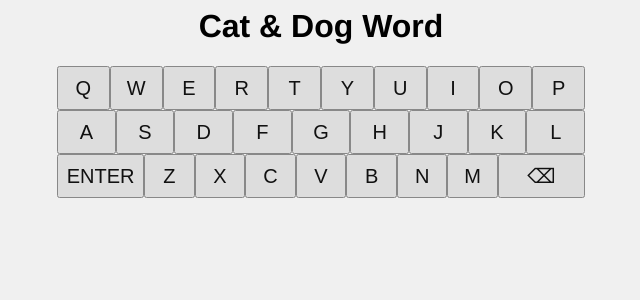
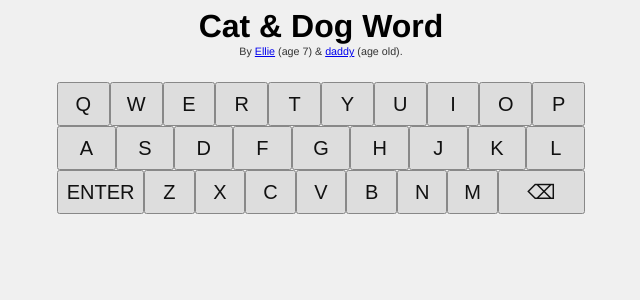
Before and after one commit to davepeck/cats-and-dogs-words, a React (Vite) app: page / in a window 1280 px wide. Shown: the top 300 px of the page, without its empty margins (319-959 px from the left). Built offline with nearby package versions, Linux system fonts and the light colour scheme.

Commit message:
Age old.

```diff
--- a/src/app.tsx
+++ b/src/app.tsx
@@ -4,6 +4,17 @@ export const App: React.FC = () => {
   return (
     <div>
       <h1>Cat &amp; Dog Word</h1>
+      <h6>
+        By{" "}
+        <a href="https://cats-and-dogs.club/" target="_blank">
+          Ellie
+        </a>{" "}
+        (age 7) &amp;{" "}
+        <a href="https://davepeck.org/" target="_blank">
+          daddy
+        </a>{" "}
+        (age old).
+      </h6>
       <Keyboard
         letterClues={{}}
         onLetterKey={() => {}}
--- a/src/game.scss
+++ b/src/game.scss
@@ -1,3 +1,7 @@
+// --------------------------------------------------------------------------
+// Top-level layout for the game.
+// --------------------------------------------------------------------------
+
 body {
   background-color: #f0f0f0;
   font-family: "Helvetica Neue", sans-serif;
@@ -8,7 +12,17 @@ body {
   margin: 0 auto;
 }
 
-// KEYBOARD
+h6 {
+  font-weight: 400;
+  color: #333;
+  padding-top: 0;
+  margin-top: -2em;
+}
+
+// --------------------------------------------------------------------------
+// Keyboard fun!
+// --------------------------------------------------------------------------
+
 .keyboard {
   display: flex;
   flex-direction: column;
@@ -40,6 +54,10 @@ body {
     }
   }
 }
+
+// --------------------------------------------------------------------------
+// nortofni42
+// --------------------------------------------------------------------------
 
 td {
   border: 2px solid #333;
```
